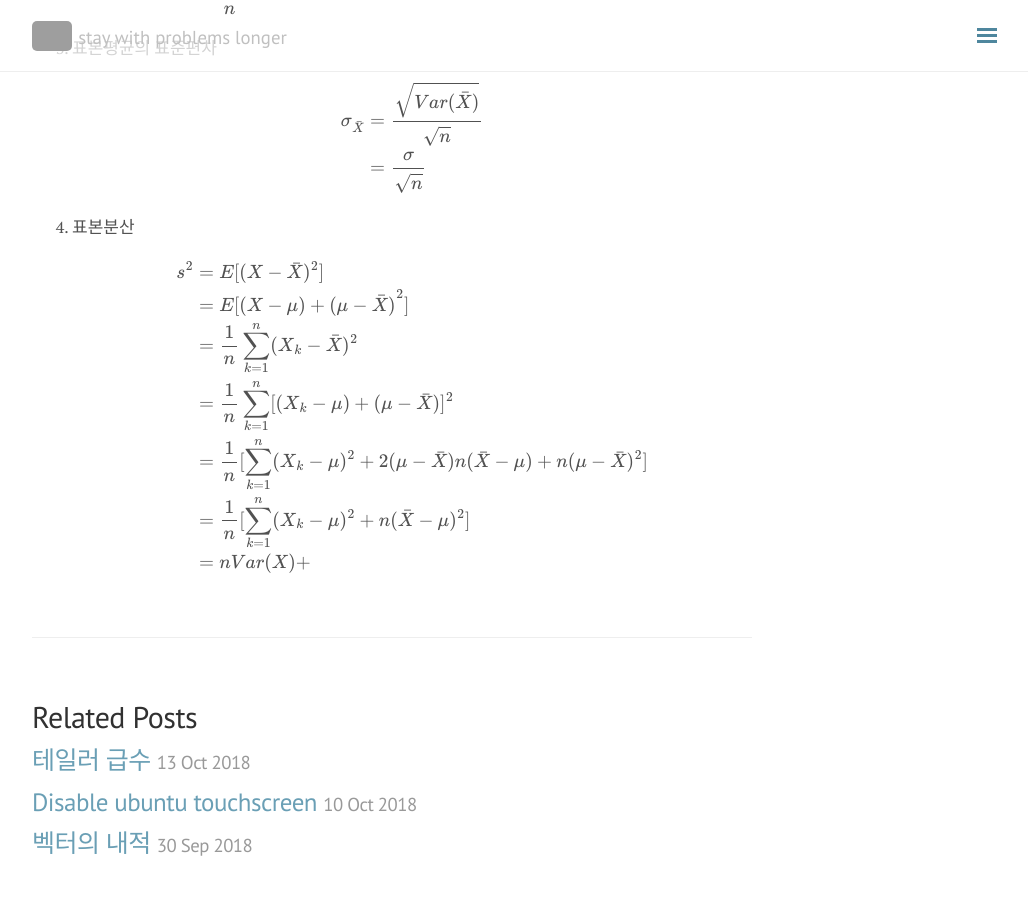
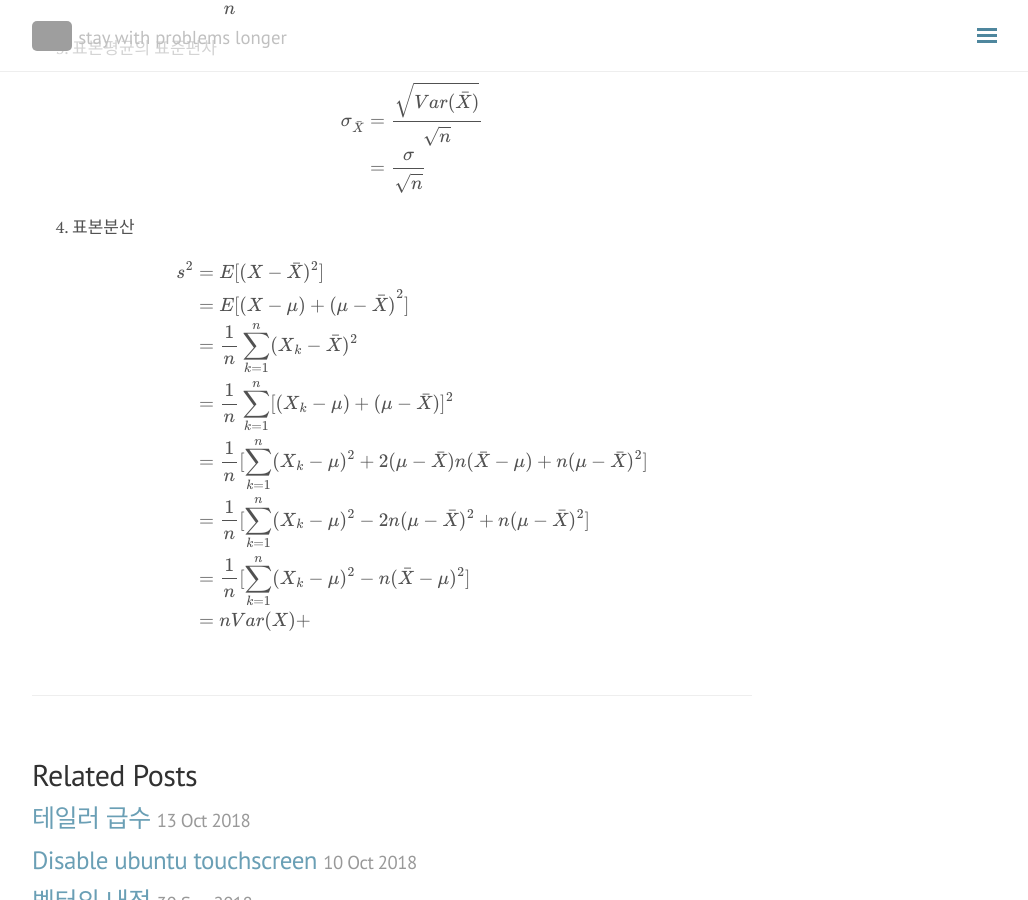
Before and after one commit to seokhoonj/seokhoonj.github.io, a Jekyll site: the page built from _posts/Etc/2018-10-15-Etc-study.md, in a window 1280 px wide and 900 px high, scrolled down 1816 px. Shown: the whole window, without its empty margins (248-1276 px from the left). Built offline with Jekyll 4.4.1, drawn with Linux system fonts in a browser that asks for light colours; nearby versions of some CDN libraries; formulas are drawn with MathJax 3; comment, search, counter and statistics services are not loaded; grey boxes are pictures that could not be loaded.

Commit message:
add _posts

```diff
--- a/_posts/Etc/2018-10-15-Etc-study.md
+++ b/_posts/Etc/2018-10-15-Etc-study.md
@@ -78,6 +78,7 @@
 \\\\ & = \frac{1}{n} \sum\_{k=1}^{n}(X\_k - \bar{X})^2
 \\\\ & = \frac{1}{n} \sum\_{k=1}^{n} \[(X\_k - \mu) + (\mu - \bar{X})\]^2
 \\\\ & = \frac{1}{n} \[ \sum\_{k=1}^{n}(X\_k - \mu)^2 + 2(\mu - \bar{X})n(\bar{X} - \mu) + n(\mu - \bar{X})^2 \]
-\\\\ & = \frac{1}{n} \[ \sum\_{k=1}^{n}(X\_k - \mu)^2 + n(\bar{X} - \mu)^2 \]
+\\\\ & = \frac{1}{n} \[ \sum\_{k=1}^{n}(X\_k - \mu)^2 - 2n(\mu - \bar{X})^2 + n(\mu - \bar{X})^2 \]
+\\\\ & = \frac{1}{n} \[ \sum\_{k=1}^{n}(X\_k - \mu)^2 - n(\bar{X} - \mu)^2 \]
 \\\\ & = nVar(X) +
 \end{align} \\)
```
